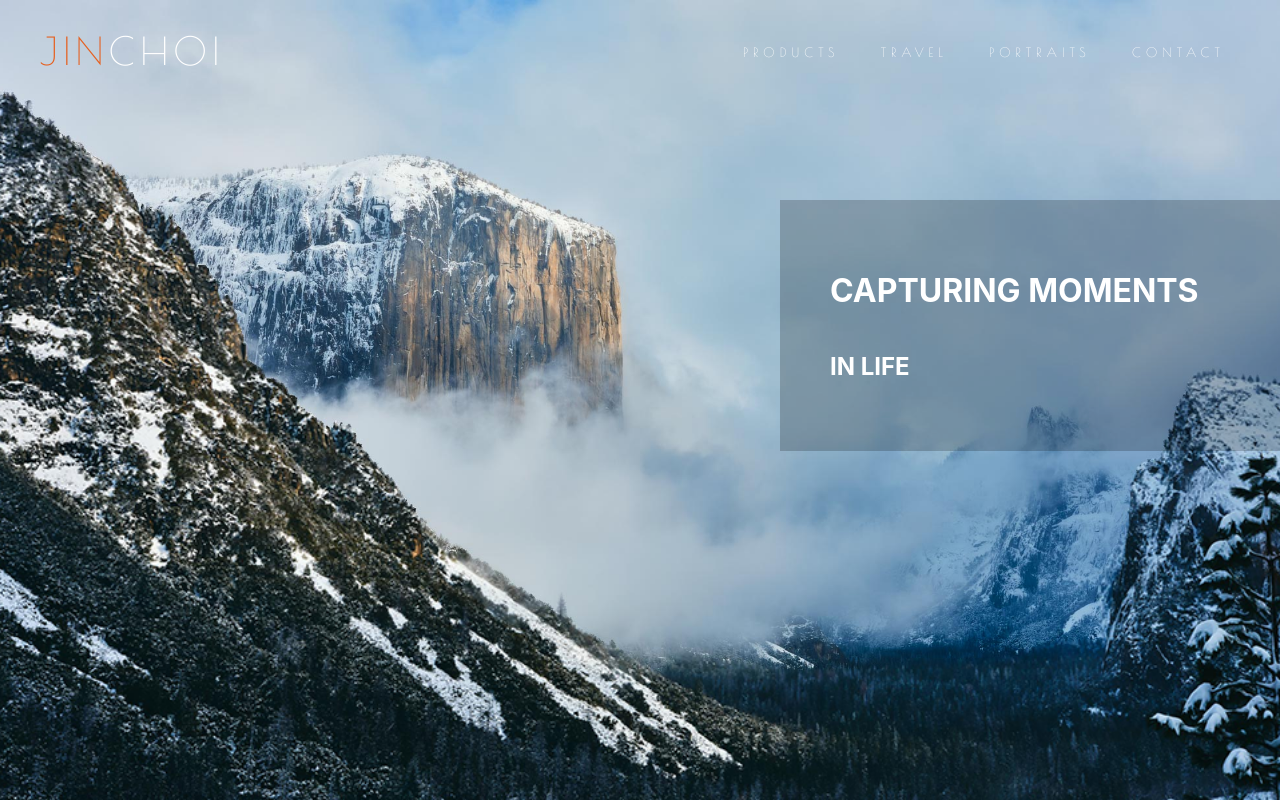
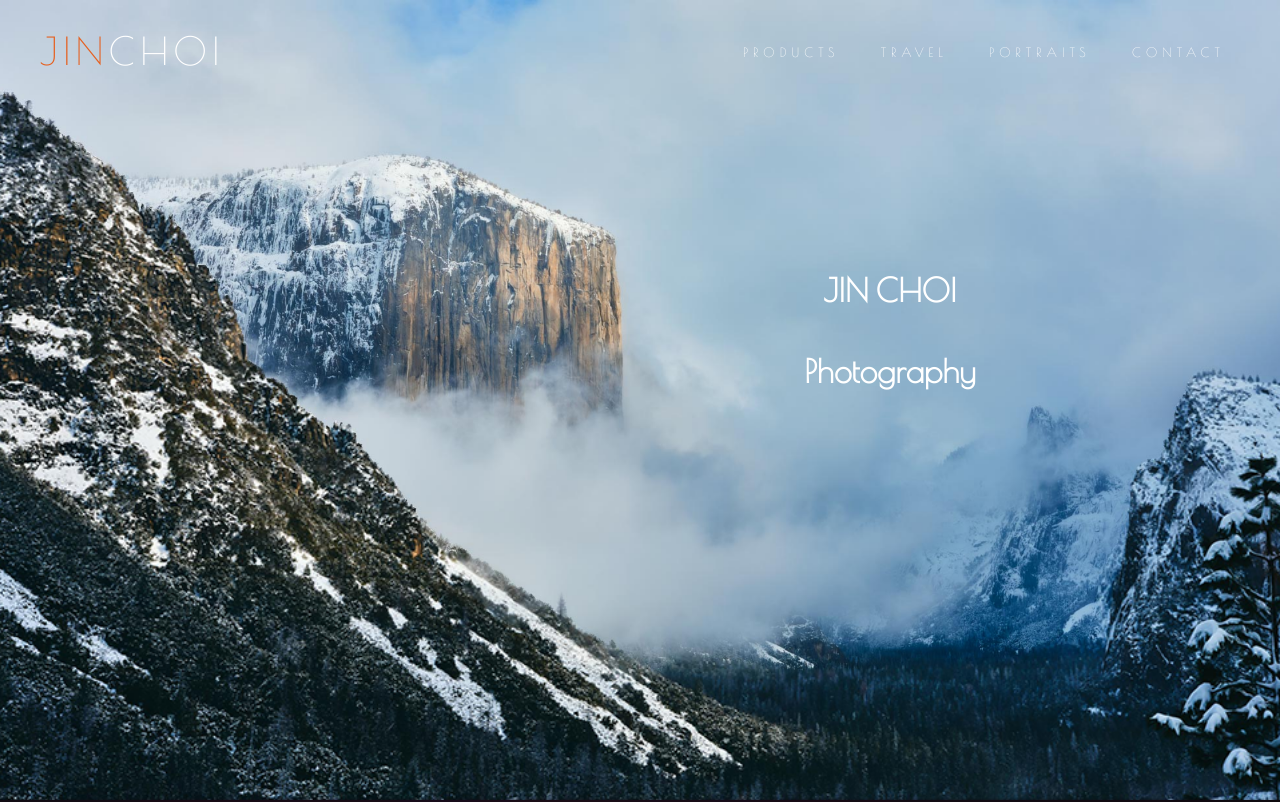
Before and after one commit to wbenarto/jin, a Next.js app: page / in a window 1280 px wide. Shown: the top 802 px of the page. Built offline with nearby package versions, Linux system fonts and the light colour scheme; a web font is replaced by a local one.

Commit message:
parallax hero

```diff
--- a/components/Hero.tsx
+++ b/components/Hero.tsx
@@ -18,9 +18,9 @@ const Box = () => {
 const Hero = () => {
 
     const { scrollY } = useViewportScroll();
-    const y1 = useTransform(scrollY, [0, 900, 1000], [0, 300, 800]);
-    const y2 = useTransform(scrollY, [0, 500, 1000], [0, 300, 350]);
-    const y3 = useTransform(scrollY, [0, 500, 1000], [100, 600, 1200])
+    const y1 = useTransform(scrollY, [-100, 0, 150, 200, 300], [10, -100, 50, 100, 150]);
+    const y2 = useTransform(scrollY, [0, 0], [0, 0]);
+    const y3 = useTransform(scrollY, [0, 150, 200, 300], [150, 230, 290, 350])
     // const scale = useTransform(scrollY, [0, 500, 1000], [1, 1, 1.1]);
 
 
@@ -35,8 +35,8 @@ const Hero = () => {
             </motion.div>
 
             <motion.div style={{ y: y3 }} className={styles.heroQuote}>
-                <h1>CAPTURING MOMENTS</h1>
-                <h2>IN LIFE</h2>
+                <h1>JIN CHOI</h1>
+                <h1>Photography</h1>
             </motion.div>
 
             {/* <img src='/images/snowmountain.jpg' style={{ zIndex: '-1', top: '0', position: 'absolute', width: '100%', height: '100%', }}>
--- a/styles/Content.module.css
+++ b/styles/Content.module.css
@@ -233,7 +233,7 @@
 }
 
 .heroContainer {
-  height: 150vh;
+  height: 85vh;
   background-color: transparent;
 }
 
@@ -253,6 +253,7 @@
   position: absolute;
   width: 100%;
   top: 0;
+  z-index: 3;
   height: 100vh;
   -o-object-fit: cover;
      object-fit: cover;
@@ -260,8 +261,6 @@
 
 .heroQuote {
   color: white;
-  padding: 50px;
-  background: rgba(0, 0, 0, 0.2);
   width: 500px;
   display: -webkit-box;
   display: -ms-flexbox;
@@ -270,8 +269,11 @@
   -webkit-box-direction: normal;
       -ms-flex-direction: column;
           flex-direction: column;
-  right: 0;
+  margin-left: 50%;
+  z-index: 1;
+  text-align: center;
   position: absolute;
+  font-family: Poiret One;
 }
 
 @media screen and (max-width: 600px) {
--- a/styles/Content.module.scss
+++ b/styles/Content.module.scss
@@ -4,6 +4,7 @@
 
 .container {
   width: 100%;
+
   overflow: hidden;
   display: grid;
   grid-template-columns: repeat(7, 1fr);
@@ -199,7 +200,8 @@
 
 // Hero
 .heroContainer {
-  height: 150vh;
+  height: 85vh;
+
   background-color: transparent;
 }
 
@@ -218,19 +220,22 @@
   position: absolute;
   width: 100%;
   top: 0 ;
+  z-index: 3;
   height: 100vh;
   object-fit: cover;
 }
 
 .heroQuote {
   color: white;
-  padding: 50px;
-  background: rgba(0,0,0,0.2);
+  // background: rgba(0,0,0,0.2);
   width: 500px;
   display: flex;
   flex-direction: column;
-  right: 0;
+  margin-left: 50%;
+  z-index: 1;
+  text-align: center;
   position: absolute;
+  font-family: $primaryFont;
 
   @media screen and (max-width: 600px) {
     font-size: .5em;
--- a/styles/Navbar.module.css
+++ b/styles/Navbar.module.css
@@ -1,7 +1,7 @@
 @import url("https://fonts.googleapis.com/css2?family=Arsenal&family=Maven+Pro&family=Montserrat&family=Roboto:wght@100&family=Sansita&display=swap");
 @import url("https://fonts.googleapis.com/css2?family=Poiret+One&display=swap");
 .container {
-  width: 100vw;
+  width: 100%;
   overflow: hidden;
   height: 100px;
   background-color: transparent;
@@ -15,7 +15,7 @@
       -ms-flex-pack: justify;
           justify-content: space-between;
   font-family: Poiret One;
-  z-index: 1;
+  z-index: 4;
 }
 
 .navLinks {
--- a/styles/Navbar.module.scss
+++ b/styles/Navbar.module.scss
@@ -1,6 +1,6 @@
 @import 'variables';
 .container {
-  width:100vw;
+  width:100%;
   overflow: hidden;
   height: 100px;
   background-color: transparent;
@@ -10,7 +10,7 @@
   left: 0;
   justify-content: space-between;
   font-family: $primaryFont;
-  z-index: 1;
+  z-index: 4;
 }
 
 .navLinks {
```
Also changed, not shown: 2 other files (tests, documents, lock files or other folders).
